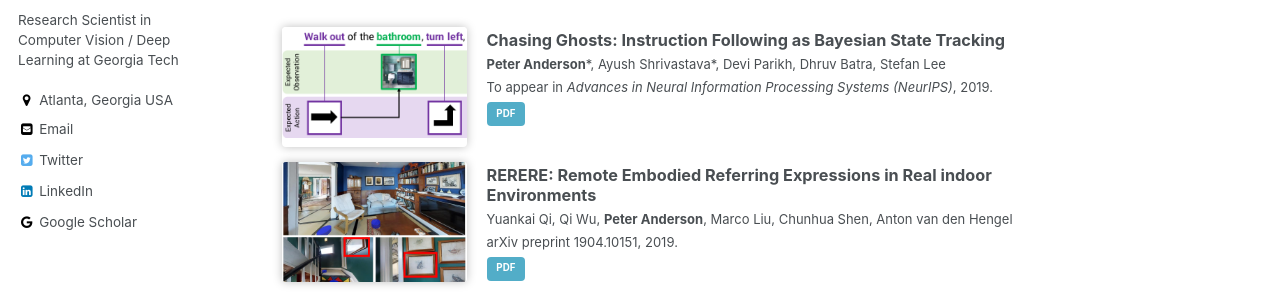
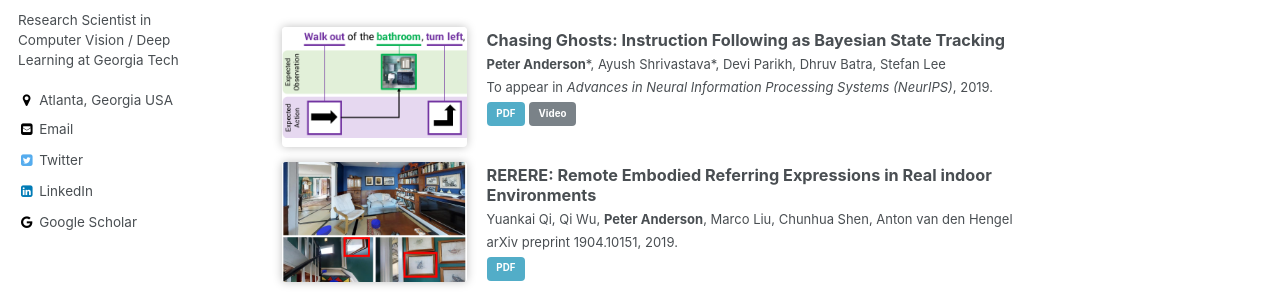
Before and after one commit to peteanderson80/peteanderson80.github.io, a Jekyll site: the page built from index.html, in a window 1280 px wide and 900 px high, scrolled down 694 px. Shown: the part 152-444 px from the top of the window. Built offline with Jekyll 4.4.1, drawn with Linux system fonts in a browser that asks for light colours; a script that is not in the unit is left out; the list of posts is cut into pages by our own code.

Commit message:
Add video for chasing ghosts

```diff
--- a/_data/publications.yml
+++ b/_data/publications.yml
@@ -6,6 +6,7 @@ year2019:
     teaser: chasing_ghosts.png
     links:
       - "[PDF](https://arxiv.org/pdf/1907.02022.pdf){: .btn .btn--info}"
+      - "[Video](https://www.youtube.com/watch?v=eoGbescCNP0){: .btn}"
   - title: "RERERE: Remote Embodied Referring Expressions in Real indoor Environments"
     authors: "Yuankai Qi, Qi Wu, **Peter Anderson**, Marco Liu, Chunhua Shen, Anton van den Hengel"
     venue: "arXiv preprint 1904.10151, 2019."
```
